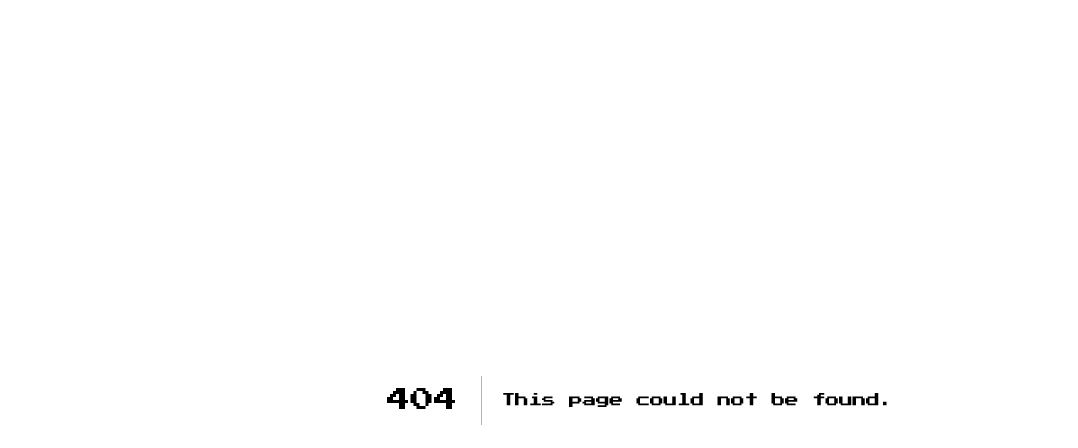
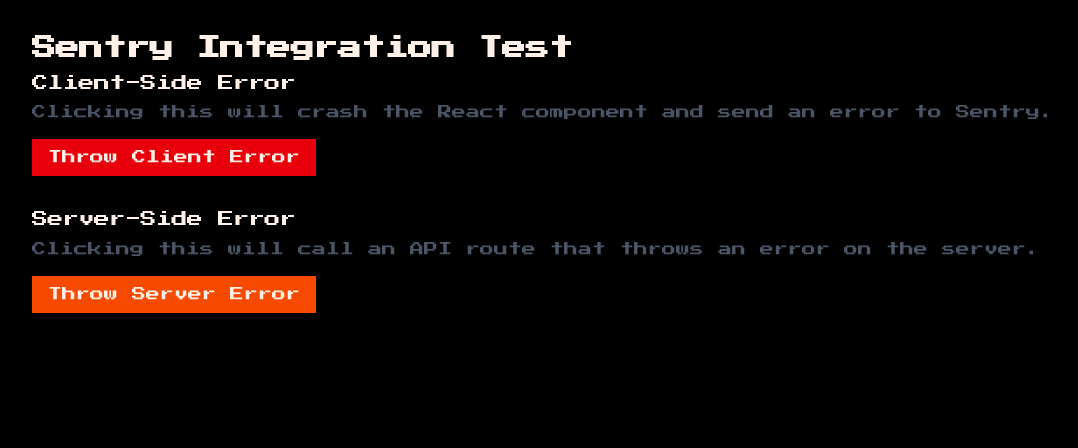
Before and after one commit to JowiAoun/Plante, a Next.js app: page /test-sentry in a window 1280 px wide. Before the commit this address had no page. Shown: the top 448 px of the page, without its empty margins (0-1078 px from the left). Built offline with nearby package versions, Linux system fonts and the light colour scheme.

Commit message:
feat: add sentry test route

```diff
--- /dev/null
+++ b/app/api/test-sentry/route.ts
@@ -0,0 +1,12 @@
+import * as Sentry from "@sentry/nextjs";
+import { NextResponse } from "next/server";
+
+export async function GET() {
+  // Explicitly capture an exception
+  Sentry.captureException(new Error("Sentry API Route Manual Capture"));
+
+  // Or force a crash (which Sentry also catches automatically)
+  throw new Error("Sentry API Route Crash");
+
+  return NextResponse.json({ success: false });
+}
--- /dev/null
+++ b/app/test-sentry/page.tsx
@@ -0,0 +1,56 @@
+"use client";
+
+import { useState } from "react";
+import * as Sentry from "@sentry/nextjs";
+
+export default function SentryTestPage() {
+  const [loading, setLoading] = useState(false);
+
+  const throwClientError = () => {
+    throw new Error("Sentry Client Test Error");
+  };
+
+  const throwServerError = async () => {
+    setLoading(true);
+    try {
+      await fetch("/api/test-sentry");
+    } catch (e) {
+      console.error(e);
+    } finally {
+      setLoading(false);
+    }
+  };
+
+  return (
+    <div className="p-8 space-y-8">
+      <h1 className="text-2xl font-bold">Sentry Integration Test</h1>
+
+      <div className="space-y-4">
+        <h2 className="text-xl">Client-Side Error</h2>
+        <p className="text-gray-600">
+          Clicking this will crash the React component and send an error to Sentry.
+        </p>
+        <button
+          onClick={throwClientError}
+          className="px-4 py-2 bg-red-600 text-white rounded hover:bg-red-700 transition"
+        >
+          Throw Client Error
+        </button>
+      </div>
+
+      <div className="space-y-4">
+        <h2 className="text-xl">Server-Side Error</h2>
+        <p className="text-gray-600">
+          Clicking this will call an API route that throws an error on the server.
+        </p>
+        <button
+          onClick={throwServerError}
+          disabled={loading}
+          className="px-4 py-2 bg-orange-600 text-white rounded hover:bg-orange-700 transition disabled:opacity-50"
+        >
+          {loading ? "Calling API..." : "Throw Server Error"}
+        </button>
+      </div>
+    </div>
+  );
+}
```
